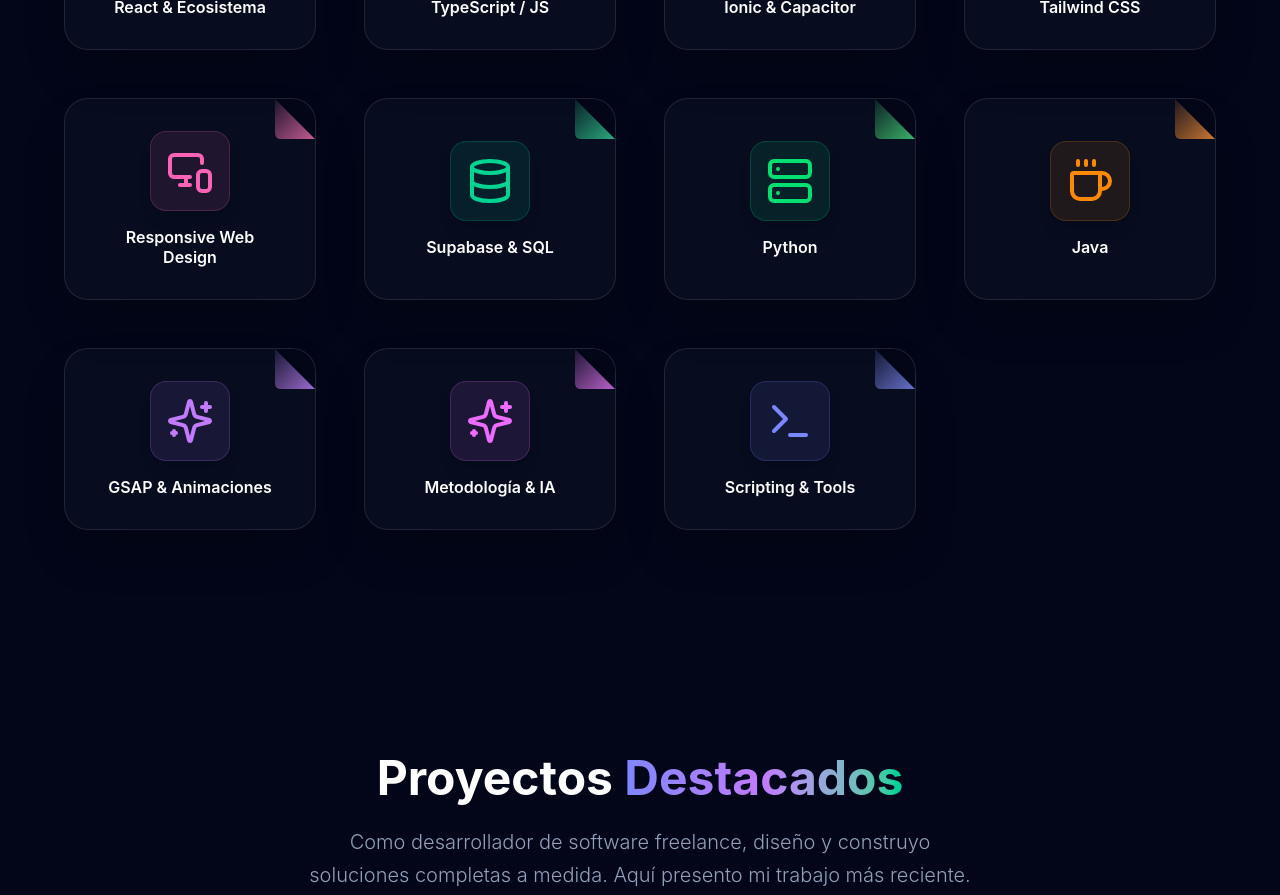
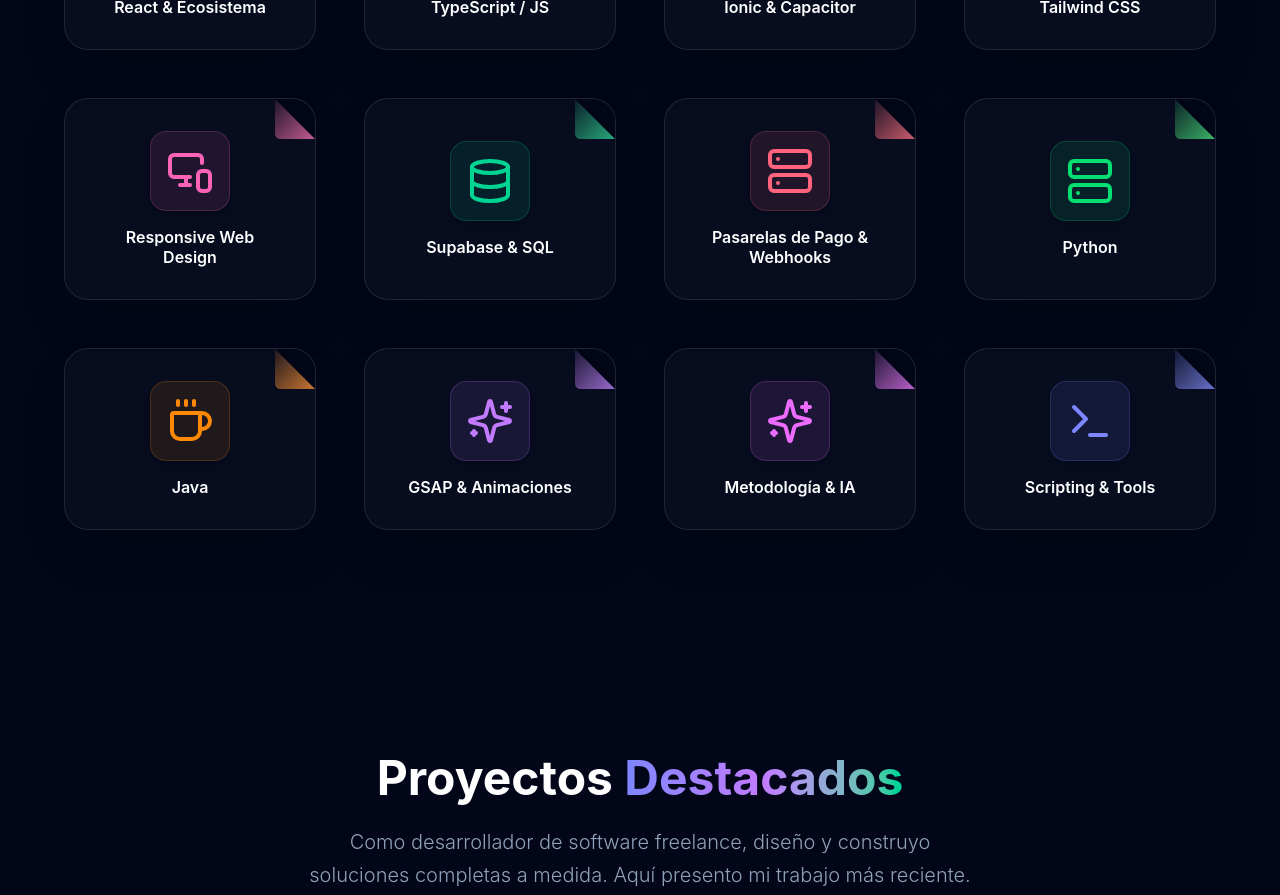
Before and after one commit to DeadJustLive/Portafolio, a React (Vite) app: page / in a window 1280 px wide. Shown: the part 3320-4215 px from the top of the page. Built offline with nearby package versions, Linux system fonts and the light colour scheme.

Commit message:
skill flow pasarela de pagos

```diff
--- a/src/app/components/skills-section.tsx
+++ b/src/app/components/skills-section.tsx
@@ -20,6 +20,7 @@ const skillsList: Skill[] = [
   { name: 'Tailwind CSS', level: 'Control Visual', exp: 'Traducción directa de ideas de diseño a utilidades de CSS, armando interfaces fluidamente con apoyo de IA para el andamiaje inicial.', icon: <Blocks className="w-10 h-10 md:w-12 md:h-12" />, color: 'text-teal-400', bg: 'bg-teal-400/10', border: 'border-teal-400/20', glowColor: '45, 212, 191' },
   { name: 'Responsive Web Design', level: 'Maquetación Fluida', exp: 'Enfoque "Mobile-First" asegurando que la interfaz sea escalable, accesible y brinde una experiencia óptima en cualquier tamaño de pantalla.', icon: <MonitorSmartphone className="w-10 h-10 md:w-12 md:h-12" />, color: 'text-pink-400', bg: 'bg-pink-400/10', border: 'border-pink-400/20', glowColor: '244, 114, 182' },
   { name: 'Supabase & SQL', level: 'Integración Estructural', exp: 'Diseño los modelos de datos relacionales y políticas de seguridad (RLS). La IA me asiste en la sintaxis exacta de las consultas y funciones.', icon: <Database className="w-10 h-10 md:w-12 md:h-12" />, color: 'text-emerald-400', bg: 'bg-emerald-400/10', border: 'border-emerald-400/20', glowColor: '52, 211, 153' },
+  { name: 'Pasarelas de Pago & Webhooks', level: 'Arquitectura Segura (Serverless)', exp: 'Integración avanzada de pasarelas (ej. Flow, Stripe) usando Supabase Edge Functions. Implementación de Webhooks Server-to-Server validados criptográficamente (HMAC) y control de concurrencia (Idempotencia) para prevenir cobros dobles.', icon: <Server className="w-10 h-10 md:w-12 md:h-12" />, color: 'text-rose-400', bg: 'bg-rose-400/10', border: 'border-rose-400/20', glowColor: '251, 113, 133' },
   { name: 'Python', level: 'Programación Autónoma', exp: 'Desarrollo nativo e independiente. Creación de servidores, diseño de arquitecturas robustas y automatización de procesos sin necesidad de herramientas generativas.', icon: <Server className="w-10 h-10 md:w-12 md:h-12" />, color: 'text-green-400', bg: 'bg-green-400/10', border: 'border-green-400/20', glowColor: '74, 222, 128' },
   { name: 'Java', level: 'Arquitectura y POO', exp: 'Desarrollo independiente partiendo desde cero. Diseño e implementación sólida de arquitecturas empresariales, constructores lógicos y APIs escalables con Java.', icon: <Coffee className="w-10 h-10 md:w-12 md:h-12" />, color: 'text-orange-400', bg: 'bg-orange-400/10', border: 'border-orange-400/20', glowColor: '251, 146, 60' },
   { name: 'GSAP & Animaciones', level: 'Implementación Asistida', exp: 'Visión estética clara de los flujos de interacción. Generación e implementación de timelines de animación colaborando con IA.', icon: <Sparkles className="w-10 h-10 md:w-12 md:h-12" />, color: 'text-purple-400', bg: 'bg-purple-400/10', border: 'border-purple-400/20', glowColor: '192, 132, 252' },
```
